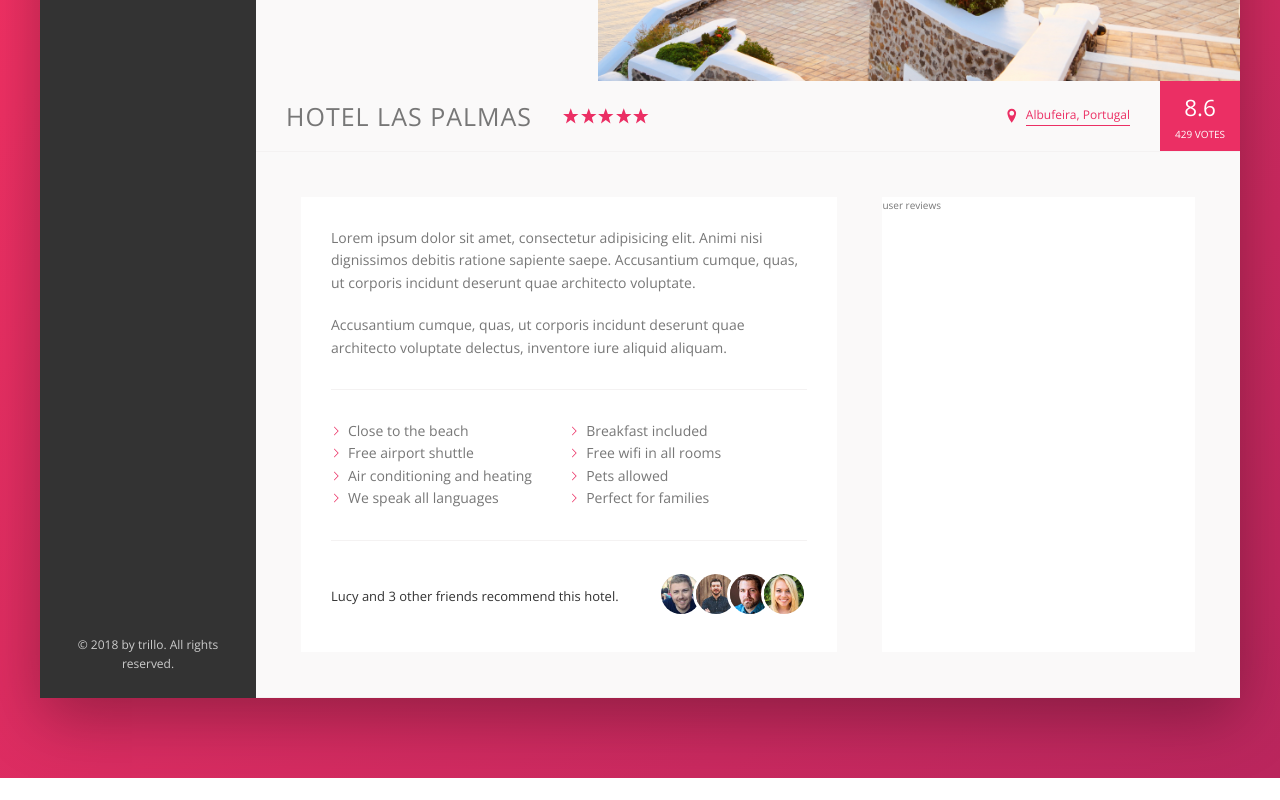
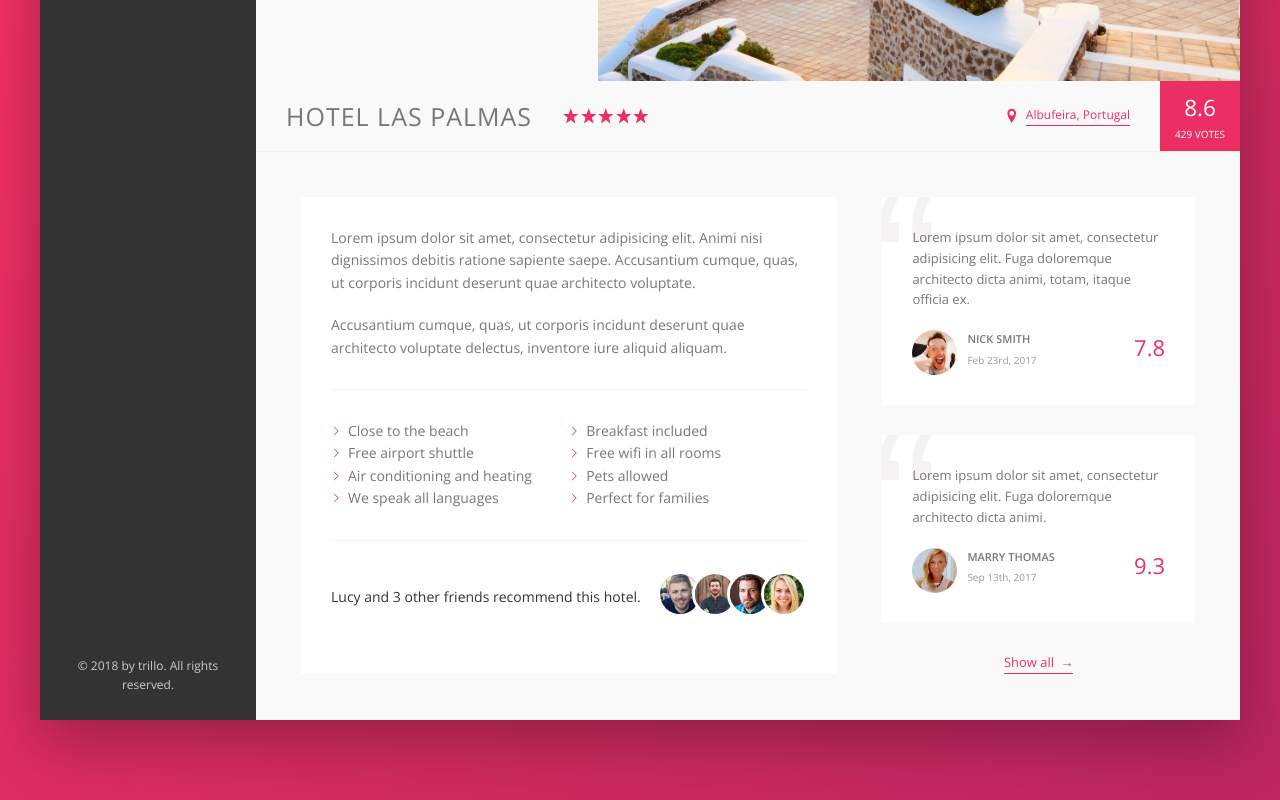
Before and after one commit to khaled-hossain-code/trillo-app, a website: page index.html in a window 1280 px wide. Shown: the part 454-1254 px from the top of the page. Before the commit the page ends 1232 px from the top, so only its background shows below. Drawn offline with nearby package versions, Linux system fonts and the light colour scheme.

Commit message:
review card

```diff
--- a/index.html
+++ b/index.html
@@ -158,7 +158,35 @@
 						</div>
 					</div>
 					<div class="user-reviews">
-						user reviews
+						<figure class="review">
+							<blockquote class="review__text">
+								Lorem ipsum dolor sit amet, consectetur adipisicing elit. Fuga doloremque architecto dicta animi, totam, itaque officia ex.
+							</blockquote>
+							<figcaption class="review__user">
+								<img src="img/user-1.jpg" alt="user1" class="review__photo">
+								<div class="review__user-box">
+									<p class="review__user-name">Nick Smith</p>
+									<p class="review__user-date">Feb 23rd, 2017</p>
+								</div>
+								<div class="review__rating">7.8</div>
+							</figcaption>
+						</figure>
+						<figure class="review">
+							<blockquote class="review__text">
+								Lorem ipsum dolor sit amet, consectetur adipisicing elit. Fuga doloremque architecto dicta animi.
+							</blockquote>
+							<figcaption class="review__user">
+								<img src="img/user-2.jpg" alt="user2" class="review__photo">
+								<div class="review__user-box">
+									<p class="review__user-name">Marry Thomas</p>
+									<p class="review__user-date">Sep 13th, 2017</p>
+								</div>
+								<div class="review__rating">9.3</div>
+							</figcaption>
+						</figure>
+						<button class="btn-inline">
+							Show all <span>&rarr;</span>
+						</button>
 					</div>
 				</div>
 			</main>
--- a/sass/_components.scss
+++ b/sass/_components.scss
@@ -254,6 +254,15 @@
 
   &:hover {
     color: var(--color-grey-dark-1);
+
+    span {
+      margin-left: 8px;
+    }
+  }
+
+  span {
+    margin-left: 3px;
+    transition: margin-left 0.2s;
   }
 
   &:focus {
@@ -281,6 +290,7 @@
 }
 
 .detail {
+  font-size: 1.3rem;
   display: flex;
   padding: 4.5rem;
   background-color: var(--color-grey-light-1);
@@ -298,9 +308,10 @@
 
 .user-reviews {
   flex: 1;
-  background-color: #fff;
-  box-shadow: var(--shaodw-light);
 
+  display: flex;
+  flex-direction: column;
+  align-items: center;
 }
 
 .paragraph:not(:last-of-type) {
@@ -336,7 +347,6 @@
 }
 
 .recommend {
-  font-size: 1.3rem;
   color: var(--color-grey-dark-1);
   display: flex;
   align-items: center;
@@ -358,3 +368,68 @@
     }
   }
 }
+
+.review {
+  background-color: #fff;
+  box-shadow: var(--shaodw-light);
+  padding: 3rem;
+  position: relative;
+  overflow: hidden;
+
+  &::before {
+    content: "\201C";
+    position: absolute;
+    font-size: 20rem;
+    font-family: sans-serif;
+    top: -3.1rem;
+    left: -1rem;
+    line-height: 1;
+    color: var(--color-grey-light-2);
+  }
+
+  &:not(:last-child) {
+    margin-bottom: 3rem;
+  }
+
+  &__photo {
+    height: 4.5rem;
+    width: 4.5rem;
+    border-radius: 50%;
+    margin-right: 1rem;
+  }
+
+  &__text {
+    margin-bottom: 2rem;
+    position: relative;
+    z-index: 10;
+  }
+
+  &__user {
+    display: flex;
+  }
+
+  &__user-box {
+    margin-right: auto;
+  }
+
+  &__user-name {
+    text-transform: uppercase;
+    font-weight: 600;
+    font-size: 1.1rem;
+    margin-bottom: 0.4rem;
+  }
+
+  &__user-date {
+    font-size: 1rem;
+    color: var(--color-grey-dark-3);
+  }
+
+  &__rating {
+    font-size: 2.2rem;
+    font-weight: 300;
+    color: var(--color-primary);
+  }
+
+
+
+}
```
Also changed, not shown: css/style.css.
